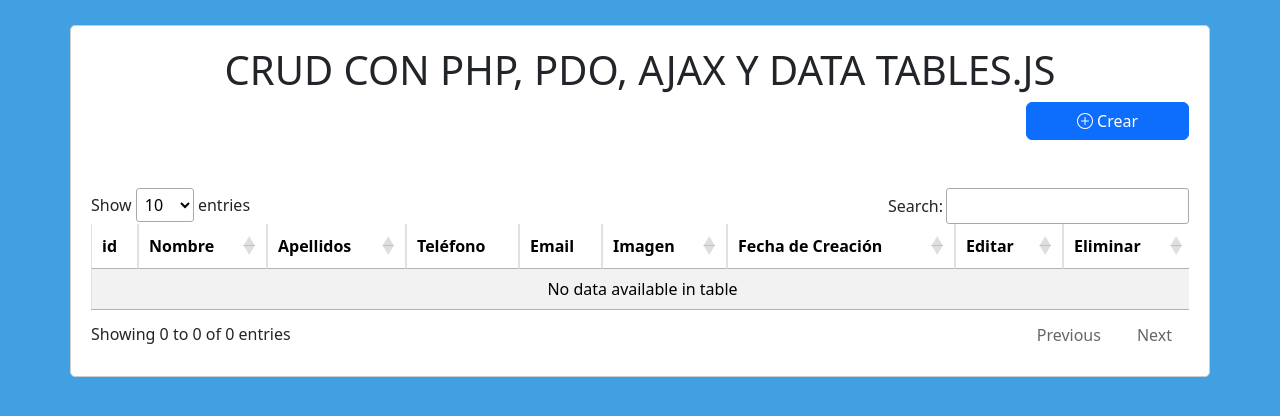
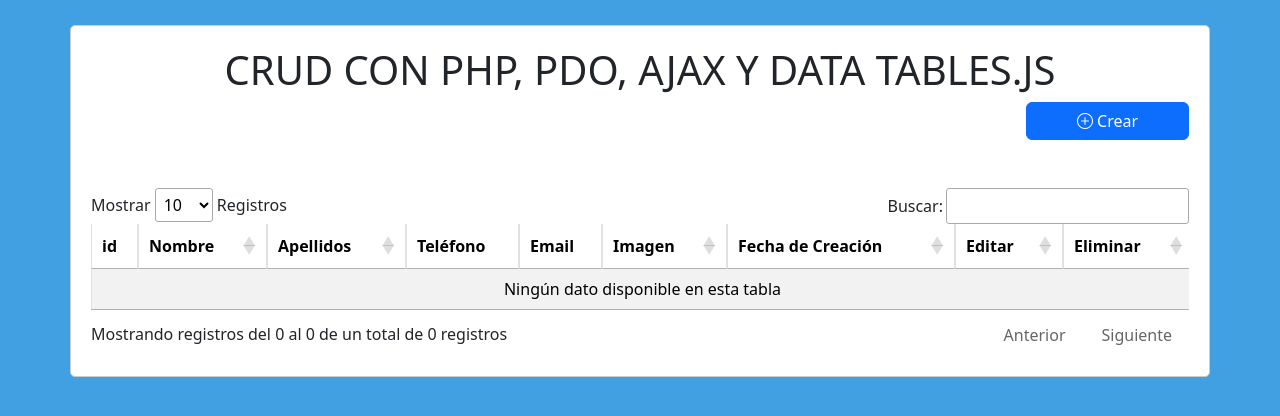
Before and after one commit to JoseAque/CRUD, a PHP site: page / in a window 1280 px wide. Shown: the top 416 px of the page. Run offline with PHP 8.4, Linux system fonts and the light colour scheme; data that the repository does not hold is empty; some libraries are stand-ins or nearby versions.

Commit message:
Idioma Español, Correciones Menores

```diff
--- a/index.php
+++ b/index.php
@@ -125,6 +125,35 @@
           "targets": [0, 3, 4],
           "orderable": false,
         }],
+        "language": {
+          "processing": "Procesando...",
+          "lengthMenu": "Mostrar _MENU_ Registros",
+          "zeroRecords": "No se encontraron resultados",
+          "emptyTable": "Ningún dato disponible en esta tabla",
+          "info": "Mostrando registros del _START_ al _END_ de un total de _TOTAL_ registros",
+          "infoEmpty": "Mostrando registros del 0 al 0 de un total de 0 registros",
+          "infoFiltered": "(filtrado de un total de _MAX_ registros)",
+          "search": "Buscar:",
+          "loadingRecords": "Cargando...",
+          "paginate": {
+            "first": "Primero",
+            "last": "Último",
+            "next": "Siguiente",
+            "previous": "Anterior"
+          },
+          "aria": {
+            "sortAscending": ": Activar para ordenar la columna de manera ascendente",
+            "sortDescending": ": Activar para ordenar la columna de manera descendente"
+          },
+          "buttons": {
+            "copy": "Copiar",
+            "colvis": "Visibilidad",
+            "csv": "CSV",
+            "excel": "Excel",
+            "pdf": "PDF",
+            "print": "Imprimir"
+          }
+        }
       });
 
       $(document).on('submit', '#formulario', function(event) {
@@ -190,22 +219,19 @@
 
       $(document).on('click', '.eliminar', function() {
         var id_usuario = $(this).attr("id");
-              if (confirm("Esta seguro de borrar este registro:" + id_usuario))
-              {
+        if (confirm("Esta seguro de borrar este registro:" + id_usuario)) {
           $.ajax({
             url: "borrar.php",
             method: "POST",
             data: {
-                    id_usuario:id_usuario
+              id_usuario: id_usuario
             },
             success: function(data) {
               alert(data);
               dataTable.ajax.reload();
             }
           });
-              }
-            else
-            {
+        } else {
           return false;
         }
       });
--- a/obtener_registro.php
+++ b/obtener_registro.php
@@ -15,9 +15,9 @@ if (isset($_POST["id_usuario"])) {
 
         if ($fila["imagen"] != "") {
             $salida["imagen_usuario"] = '<img src="img/' . $fila["imagen"] . '" class="img-thumbnail" width="100" height="50" />
-                <input type="hidden" name="imagen_usuario_oculta" value="' . $fila["imagen"] . '"';
+                <input type="hidden" name="imagen_usuario_oculta" value="' . $fila["imagen"] . '"/>';
         } else {
-            $salida["imagen_usuario"] = '<input type="hidden" name="imagen_usuario_oculta" value="'.$fila["imagen"].'"';
+            $salida["imagen_usuario"] = '<input type="hidden" name="imagen_usuario_oculta" value=""/>';
         }
     }
 
```
Also changed, not shown: img/2028985088.png (added). Lines whose indentation alone changed are shown as unchanged.
